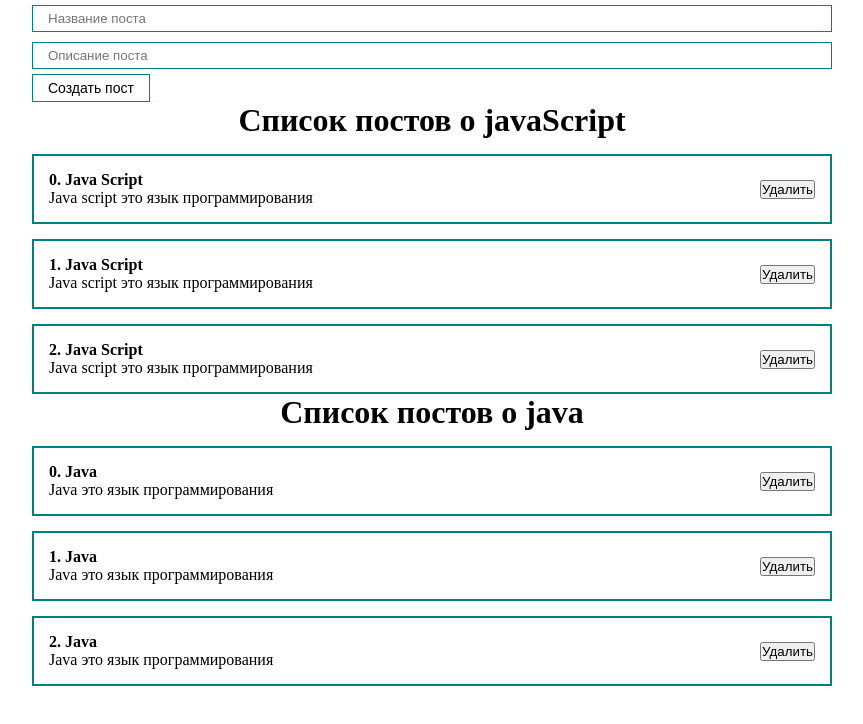
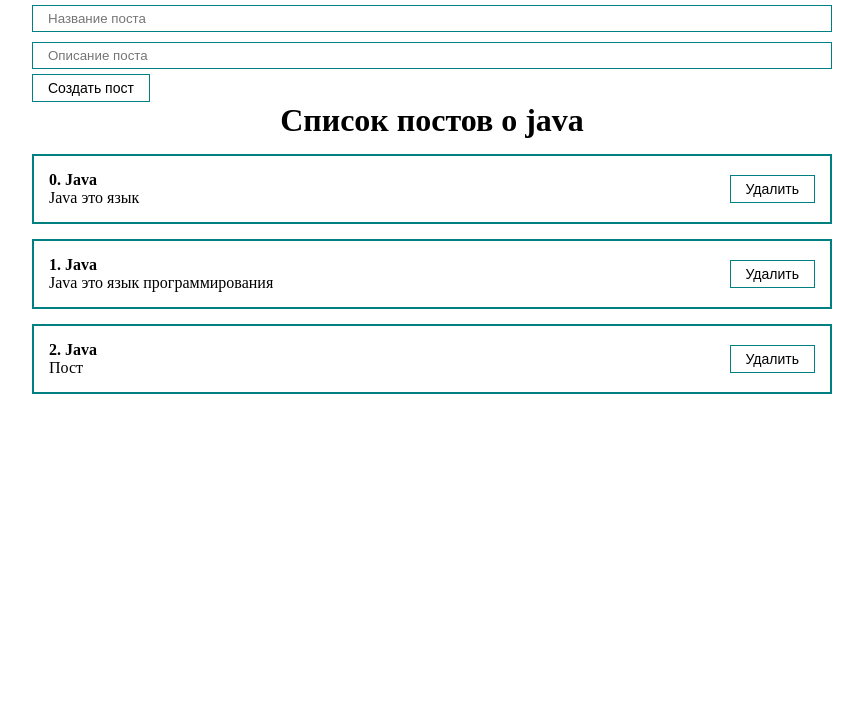
Before and after one commit to hikarido/react-fund-course, a React (Create React App) app: page / in a window 1280 px wide. Shown: the top 724 px of the page, without its empty margins (208-1071 px from the left). Built offline with nearby package versions, Linux system fonts and the light colour scheme.

Commit message:
create and remove post. Callback from child to parent. Stopped at 1:00:00

```diff
--- a/src/App.js
+++ b/src/App.js
@@ -1,58 +1,29 @@
-import React, { useRef, useState } from "react";
-import CounterAsClass from "./components/CounterAsClass";
+import React, { useState } from "react";
 import './styles/App.css';
-import PostItem from "./components/PostItem";
 import PostList from "./components/PostList";
-import MyButton from "./components/UI/button/MyButton";
-import MyInput from "./components/UI/input/MyInput";
+import PostForm from "./components/PostForm";
 
 function App() {
+
   const [posts, setPosts] = useState([
-    { id: 1, title: "Java Script", body: "Java script это язык программирования" },
-    { id: 2, title: "Java Script", body: "Java script это язык программирования" },
-    { id: 3, title: "Java Script", body: "Java script это язык программирования" }
+    { id: 1, title: "Java", body: "Java это язык" },
+    { id: 2, title: "Java", body: "Java это язык программирования" },
+    { id: 3, title: "Java", body: "Пост" }
   ]);
 
-  const [postsAboutJava, setPostsAboutJava] = useState([
-    { id: 1, title: "Java", body: "Java это язык программирования" },
-    { id: 2, title: "Java", body: "Java это язык программирования" },
-    { id: 3, title: "Java", body: "Java это язык программирования" }
-  ]);
 
-  const emptyPost = {id: -1, title: '', body: ''}
-  const [post, setPost] = useState(emptyPost)
+  const createPost = (newPost) => {
+    setPosts([...posts, newPost])
+  }
 
-  const addNewPost = (e) => {
-    e.preventDefault()
-    const newPost  = {
-      id: Date.now(),
-      title: post.title,
-      body: post.body
-    }
-
-    setPosts([...posts, newPost])
-    setPost(emptyPost)
-
+  const removePost = (post) => {
+    setPosts(posts.filter(p => p.id !== post.id))
   }
 
   return (
     <div className="App">
-      <form>
-        <MyInput
-          value={post.title}
-          type="text"
-          onChange={e => setPost({...post, title: e.target.value})}
-          placeholder="Название поста" />
-        <MyInput
-          value={post.body}
-          type="text"
-          onChange={e => setPost({...post, body: e.target.value})}
-          placeholder="Описание поста" />
-
-        <MyButton onClick={addNewPost}>Создать пост</MyButton>
-      </form>
-      <PostList posts={posts} title="Список постов о javaScript" />
-      <PostList posts={postsAboutJava} title="Список постов о java" />
+      <PostForm create={createPost} />
+      <PostList remove={removePost} posts={posts} title="Список постов о java" />
     </div>
   );
 }
--- /dev/null
+++ b/src/components/PostForm.jsx
@@ -0,0 +1,41 @@
+import React from "react";
+import { useState } from "react";
+import MyButton from "./UI/button/MyButton";
+import MyInput from "./UI/input/MyInput";
+
+const PostForm = ({create}) => {
+    const emptyPost = {id: -1, title: '', body: ''}
+    const [post, setPost] = useState(emptyPost)
+
+    const addNewPost = (e) => {
+        e.preventDefault()
+        const newPost  = {
+          id: Date.now(),
+          title: post.title,
+          body: post.body
+        }
+        create(newPost)
+        setPost(emptyPost)
+
+      }
+
+    return (
+        <form>
+            <MyInput
+                value={post.title}
+                type="text"
+                onChange={e => setPost({ ...post, title: e.target.value })}
+                placeholder="Название поста" />
+            <MyInput
+                value={post.body}
+                type="text"
+                onChange={e => setPost({ ...post, body: e.target.value })}
+                placeholder="Описание поста" />
+
+            <MyButton onClick={addNewPost}>Создать пост</MyButton>
+        </form>
+    );
+};
+
+
+export default PostForm;
--- a/src/components/PostItem.jsx
+++ b/src/components/PostItem.jsx
@@ -1,4 +1,6 @@
 import React from "react";
+import MyButton from "./UI/button/MyButton";
+
 
 const PostItem = (props) => {
     return (
@@ -9,8 +11,8 @@ const PostItem = (props) => {
             {props.post.body}
           </div>
         </div>
-        <div className="post_btns">
-            <button>Удалить</button>
+        <div>
+            <MyButton className="post__btns" onClick={() => props.remove(props.post)}>Удалить</MyButton>
           </div>
       </div>
 
--- a/src/components/PostList.jsx
+++ b/src/components/PostList.jsx
@@ -8,7 +8,7 @@ import PostItem
 // но мы сделали с деструктивизацией(распоковкой)
 // const PostList = ({posts}) => {
 
-const PostList = ({posts, title}) => {
+const PostList = ({posts, title, remove}) => {
     return (
         <div>
             <h1 style={{ textAlign: 'center' }}>
@@ -16,7 +16,7 @@ const PostList = ({posts, title}) => {
             </h1>
             {posts.map((post, index) =>
                 <div key={post.id}>
-                    <PostItem index={index}post={post} />
+                    <PostItem remove={remove} index={index} post={post} />
                 </div>
             )}
         </div>
```
